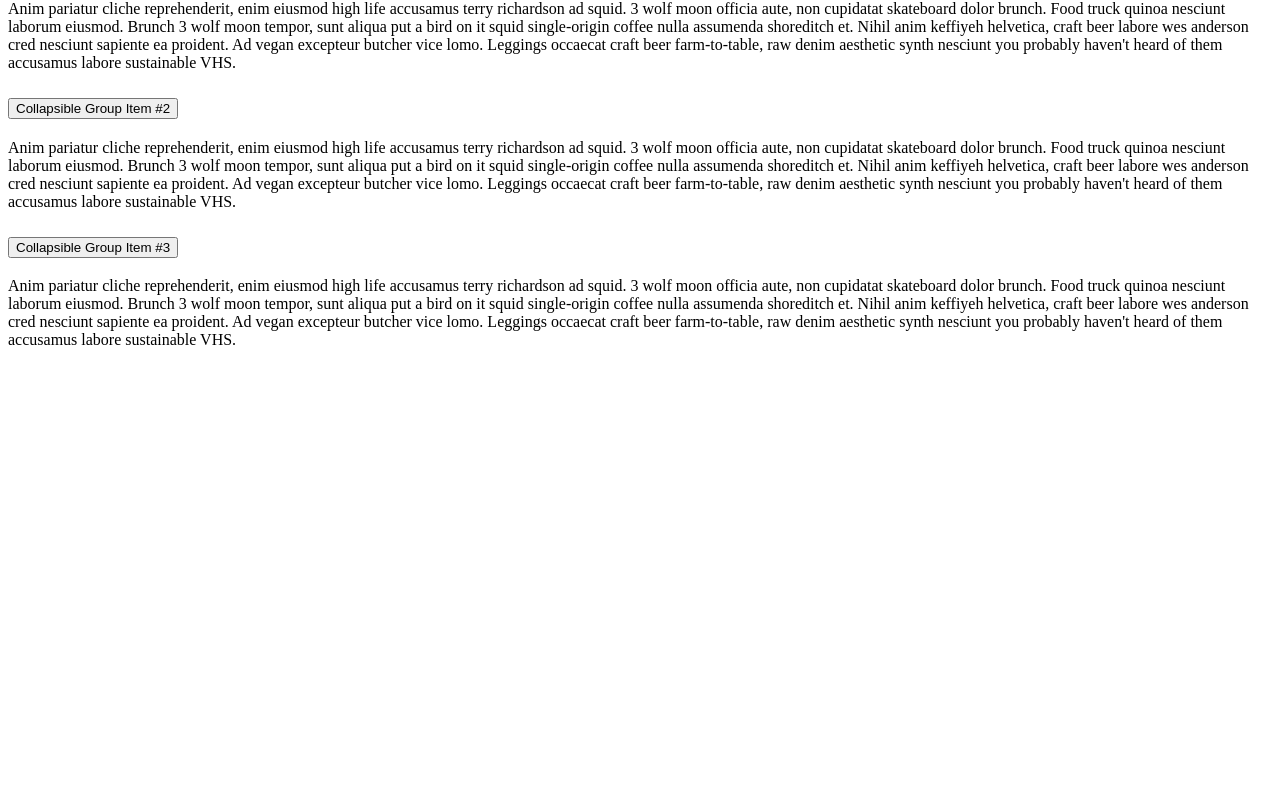
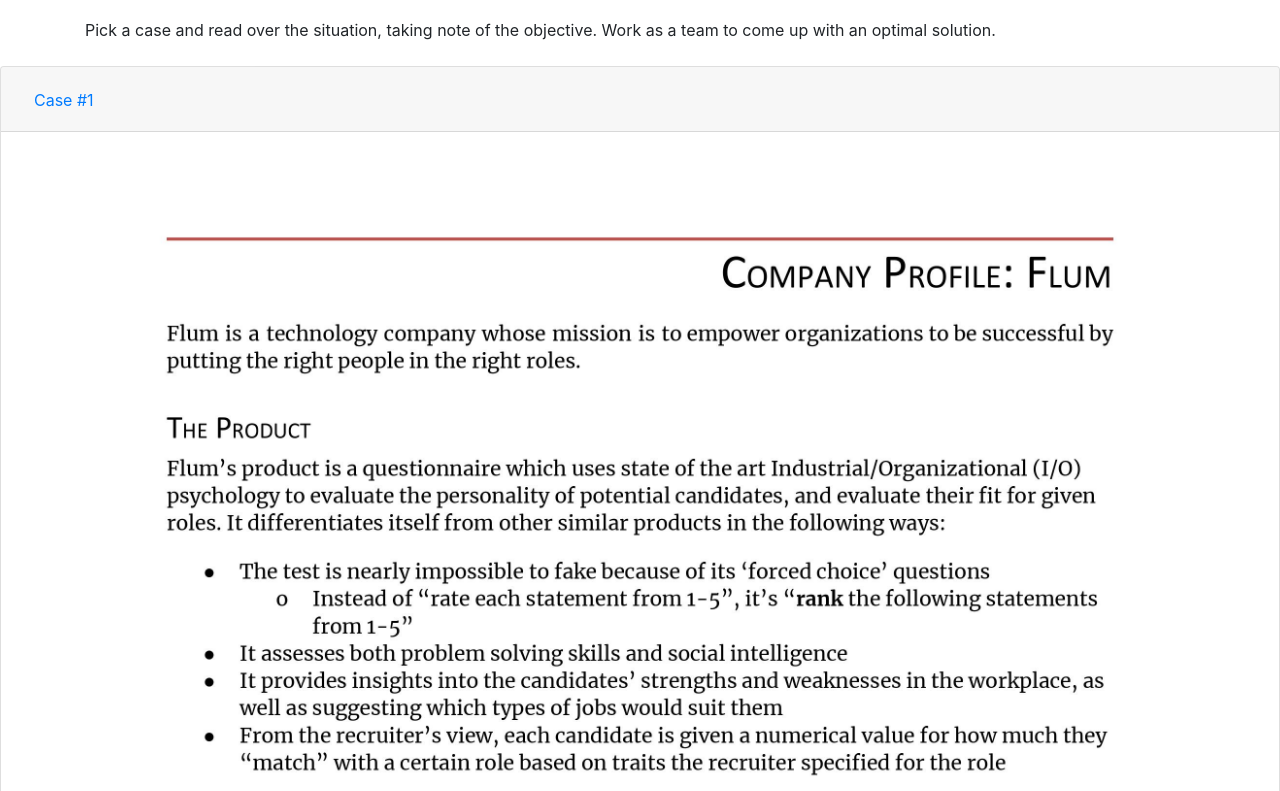
Before and after one commit to joshuaguinness/ScotiaHacksChallenge, a website: page public/pages/businessAcumen.html in a window 1280 px wide. Shown: the part 67-858 px from the top of the page. Before the commit the page ends 800 px from the top, so only its background shows below. Drawn offline with nearby package versions, Linux system fonts and the light colour scheme; files that its build step writes are made by us from their sources.

Commit message:
Added business acumen stuff

```diff
--- a/public/pages/businessAcumen.html
+++ b/public/pages/businessAcumen.html
@@ -1,29 +1,43 @@
 <!DOCTYPE html>
 <html>
 	<head>
-		<title>Business Acumen</title>
-		<link rel="stylesheet" type="text/css" href="style.css">
+        <title>Business Acumen</title>
+        <!-- <link rel="stylesheet" type="text/css" href="../style.css"> -->
+		<link rel="stylesheet" href="https://stackpath.bootstrapcdn.com/bootstrap/4.3.1/css/bootstrap.min.css" integrity="sha384-ggOyR0iXCbMQv3Xipma34MD+dH/1fQ784/j6cY/iJTQUOhcWr7x9JvoRxT2MZw1T" crossorigin="anonymous">
         <script src="https://code.jquery.com/jquery-3.3.1.slim.min.js" integrity="sha384-q8i/X+965DzO0rT7abK41JStQIAqVgRVzpbzo5smXKp4YfRvH+8abtTE1Pi6jizo" crossorigin="anonymous"></script>
         <script src="https://cdnjs.cloudflare.com/ajax/libs/popper.js/1.14.7/umd/popper.min.js" integrity="sha384-UO2eT0CpHqdSJQ6hJty5KVphtPhzWj9WO1clHTMGa3JDZwrnQq4sF86dIHNDz0W1" crossorigin="anonymous"></script>
         <script src="https://stackpath.bootstrapcdn.com/bootstrap/4.3.1/js/bootstrap.min.js" integrity="sha384-JjSmVgyd0p3pXB1rRibZUAYoIIy6OrQ6VrjIEaFf/nJGzIxFDsf4x0xIM+B07jRM" crossorigin="anonymous"></script>
-        <script src="//mozilla.github.io/pdf.js/build/pdf.js"></script>
     </head>
 
     <body>
-        <!-- <canvas id="the-canvas"></canvas> -->
+         <!-- NAVIGATION BAR -->
+        <div class="container">
+            <img src="../Img/scotiabank-logo-red-desktop-200px.svg" id="logo">
+            <h4>Business Acumen</h4>
+        </div>
+        <br>
+        <div class="container">
+            <div class="row">
+                <div class="col">
+                    Pick a case and read over the situation, taking note of the objective.
+                    Work as a team to come up with an optimal solution.
+                </div>
+            </div>
+        </div>
+        <br>
         <div class="accordion" id="accordionExample">
             <div class="card">
               <div class="card-header" id="headingOne">
                 <h2 class="mb-0">
-                  <button class="btn btn-link" type="button" data-toggle="collapse" data-target="#collapseOne" aria-expanded="true" aria-controls="collapseOne">
-                    Collapsible Group Item #1
+                  <button class="btn btn-link" type="button" data-toggle="collapse" data-target="#collapseOne" aria-expanded="false" aria-controls="collapseOne">
+                    Case #1
                   </button>
                 </h2>
               </div>
 
               <div id="collapseOne" class="collapse show" aria-labelledby="headingOne" data-parent="#accordionExample">
                 <div class="card-body">
-                  Anim pariatur cliche reprehenderit, enim eiusmod high life accusamus terry richardson ad squid. 3 wolf moon officia aute, non cupidatat skateboard dolor brunch. Food truck quinoa nesciunt laborum eiusmod. Brunch 3 wolf moon tempor, sunt aliqua put a bird on it squid single-origin coffee nulla assumenda shoreditch et. Nihil anim keffiyeh helvetica, craft beer labore wes anderson cred nesciunt sapiente ea proident. Ad vegan excepteur butcher vice lomo. Leggings occaecat craft beer farm-to-table, raw denim aesthetic synth nesciunt you probably haven't heard of them accusamus labore sustainable VHS.
+                  <img width='100%' src='../Cases/Flum.jpg'>
                 </div>
               </div>
             </div>
@@ -31,27 +45,13 @@
               <div class="card-header" id="headingTwo">
                 <h2 class="mb-0">
                   <button class="btn btn-link collapsed" type="button" data-toggle="collapse" data-target="#collapseTwo" aria-expanded="false" aria-controls="collapseTwo">
-                    Collapsible Group Item #2
+                    Case #2
                   </button>
                 </h2>
               </div>
               <div id="collapseTwo" class="collapse" aria-labelledby="headingTwo" data-parent="#accordionExample">
                 <div class="card-body">
-                  Anim pariatur cliche reprehenderit, enim eiusmod high life accusamus terry richardson ad squid. 3 wolf moon officia aute, non cupidatat skateboard dolor brunch. Food truck quinoa nesciunt laborum eiusmod. Brunch 3 wolf moon tempor, sunt aliqua put a bird on it squid single-origin coffee nulla assumenda shoreditch et. Nihil anim keffiyeh helvetica, craft beer labore wes anderson cred nesciunt sapiente ea proident. Ad vegan excepteur butcher vice lomo. Leggings occaecat craft beer farm-to-table, raw denim aesthetic synth nesciunt you probably haven't heard of them accusamus labore sustainable VHS.
-                </div>
-              </div>
-            </div>
-            <div class="card">
-              <div class="card-header" id="headingThree">
-                <h2 class="mb-0">
-                  <button class="btn btn-link collapsed" type="button" data-toggle="collapse" data-target="#collapseThree" aria-expanded="false" aria-controls="collapseThree">
-                    Collapsible Group Item #3
-                  </button>
-                </h2>
-              </div>
-              <div id="collapseThree" class="collapse" aria-labelledby="headingThree" data-parent="#accordionExample">
-                <div class="card-body">
-                  Anim pariatur cliche reprehenderit, enim eiusmod high life accusamus terry richardson ad squid. 3 wolf moon officia aute, non cupidatat skateboard dolor brunch. Food truck quinoa nesciunt laborum eiusmod. Brunch 3 wolf moon tempor, sunt aliqua put a bird on it squid single-origin coffee nulla assumenda shoreditch et. Nihil anim keffiyeh helvetica, craft beer labore wes anderson cred nesciunt sapiente ea proident. Ad vegan excepteur butcher vice lomo. Leggings occaecat craft beer farm-to-table, raw denim aesthetic synth nesciunt you probably haven't heard of them accusamus labore sustainable VHS.
+                    <img width='100%' src='../Cases/Shmoshabank.jpg'>
                 </div>
               </div>
             </div>
```
Also changed, not shown: public/pages/js/businessAcumen.js (deleted, +0 -43 lines), public/pages/map.html (added, +20 -0 lines), public/Cases/Flum.jpg (added), public/Cases/Shmoshabank.jpg (added), public/map/concourse_floor.jpg (added), 2 other files.
